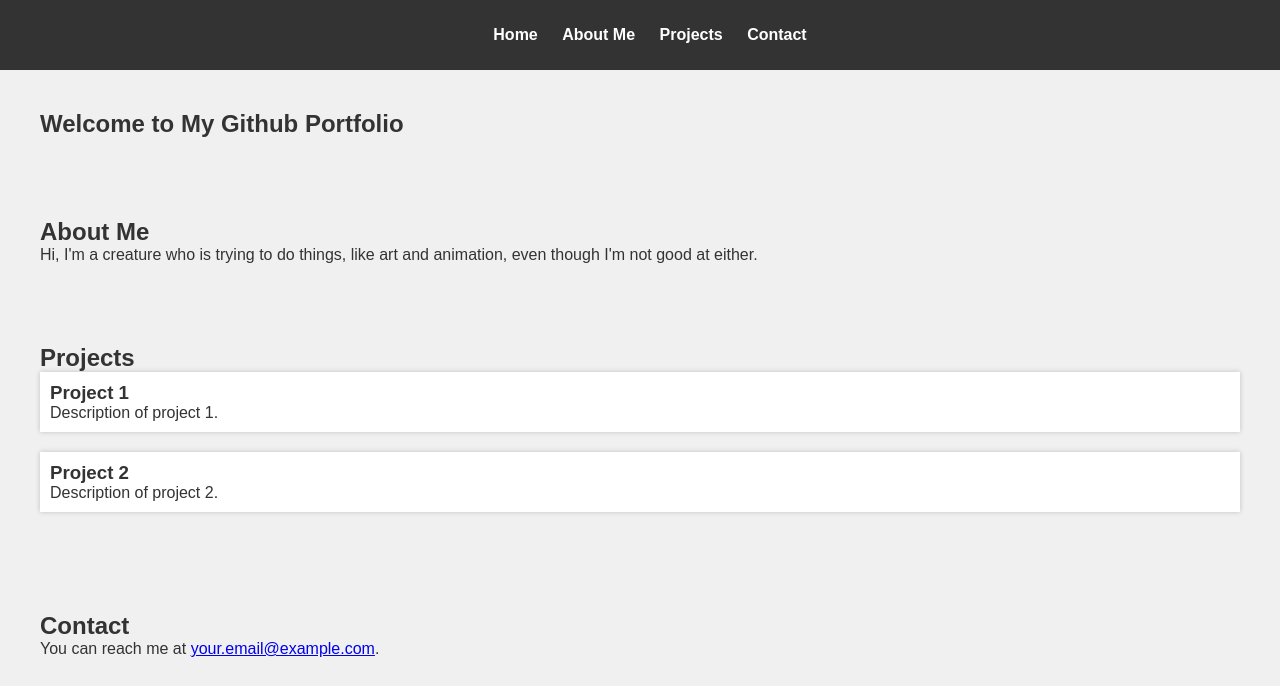
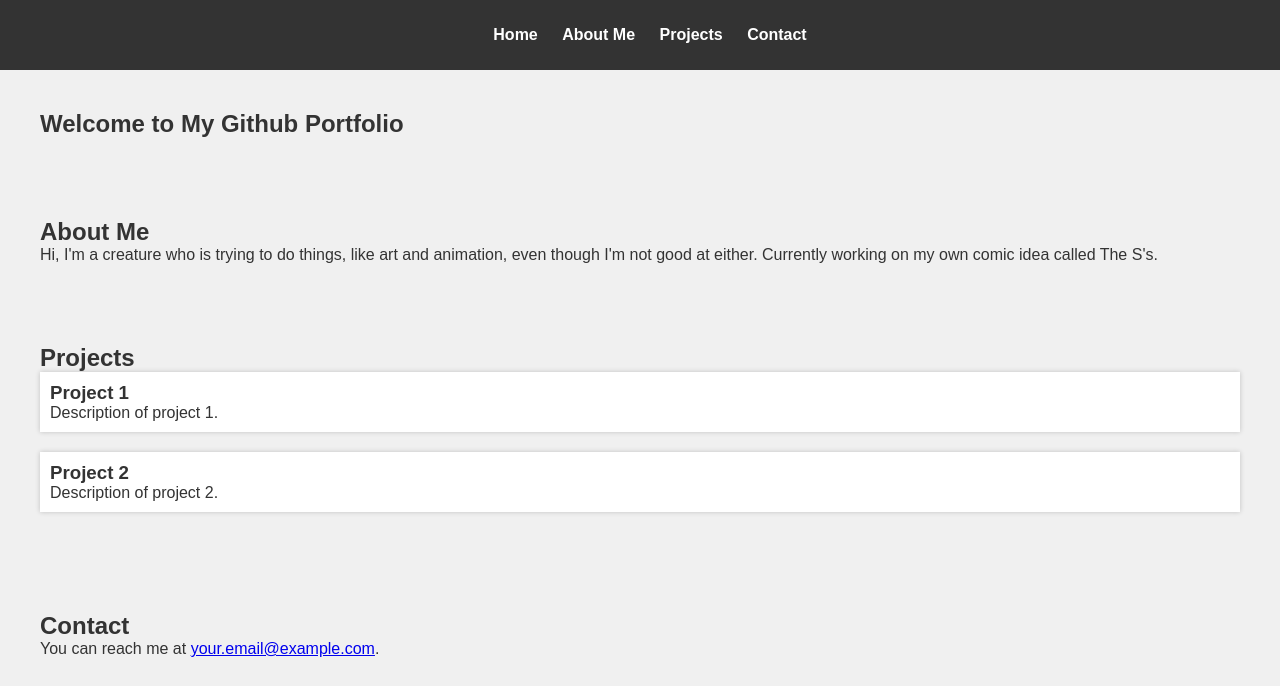
Before and after one commit to ThatGlitchyCreature/ThatGlitchyCreature.github.io, a plain HTML site: page index.html in a window 1280 px wide. Shown: the top 686 px of the page. Drawn offline with Linux system fonts and the light colour scheme.

Commit message:
Update index.html

```diff
--- a/index.html
+++ b/index.html
@@ -24,7 +24,7 @@
 
     <section id="about">
         <h2>About Me</h2>
-        <p>Hi, I'm a creature who is trying to do things, like art and animation, even though I'm not good at either.</p>
+        <p>Hi, I'm a creature who is trying to do things, like art and animation, even though I'm not good at either. Currently working on my own comic idea called The S's.</p>
     </section>
 
     <section id="projects">
```
